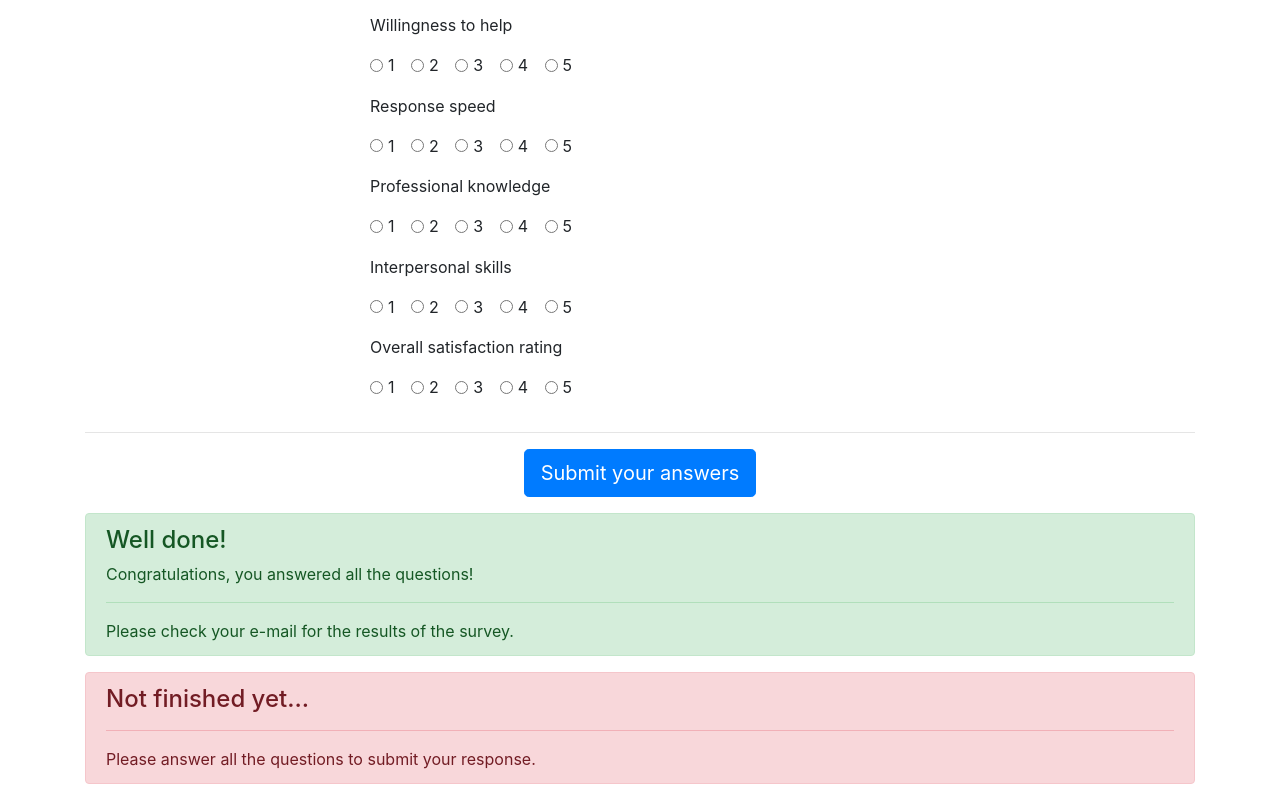
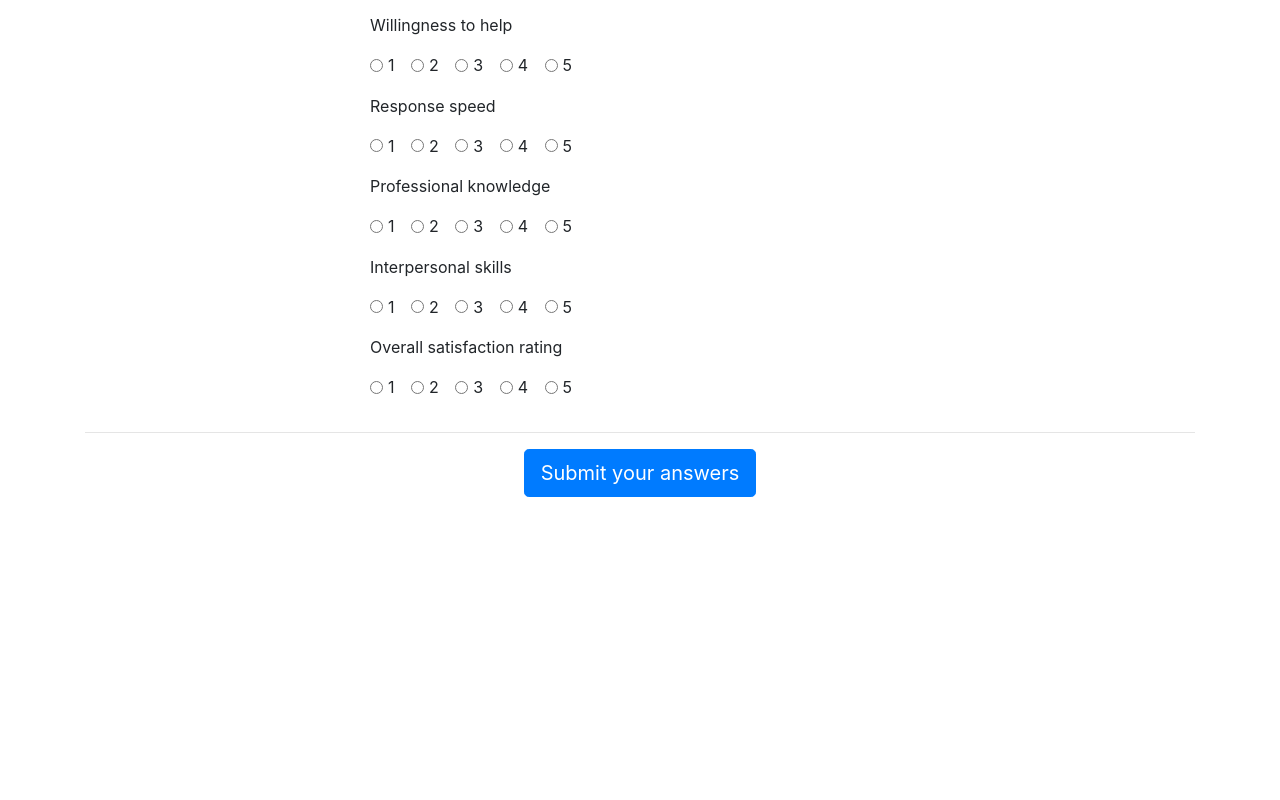
Before and after one commit to vnovikov02/vnovikov02.github.io, a plain HTML site: page Questionaire.html in a window 1280 px wide. Shown: the part 616-1416 px from the top of the page. After the commit the page ends 1129 px from the top, so only its background shows below. Drawn offline with nearby package versions, Linux system fonts and the light colour scheme; no server answers.

Commit message:
Hidden alerts

```diff
--- a/Questionaire.html
+++ b/Questionaire.html
@@ -221,15 +221,15 @@
 
 
     <div class="container">
-    <!-- A submit button is pressed and all the questions are fulfilled -->
-        <div class="alert alert-success" role="alert">
+    <!-- A submit button is pressed and all the questions are fulfilled: remove 'hidden' attribute -->
+        <div class="alert alert-success" role="alert" hidden>
             <h4 class="alert-heading">Well done!</h4>
             <p>Congratulations, you answered all the questions!</p>
             <hr>
             <p class="mb-0">Please check your e-mail for the results of the survey.</p>
         </div>
-    <!-- A submit button is pressed and NOT all the questions are fulfilled -->
-        <div class="alert alert-danger" role="alert">
+    <!-- A submit button is pressed and NOT all the questions are fulfilled: remove 'hidden' attribute-->
+        <div class="alert alert-danger" role="alert" hidden>
             <h4 class="alert-heading">Not finished yet...</h4>
             <hr>
             <p class="mb-0">Please answer all the questions to submit your response.</p>
```
